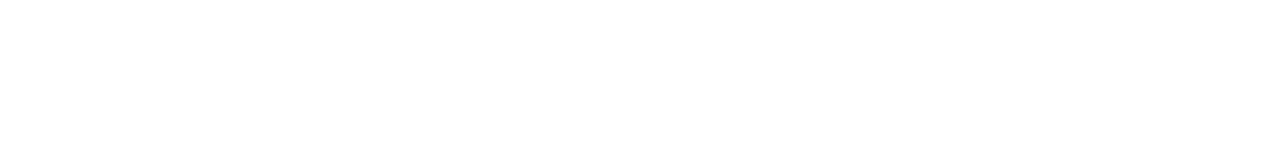
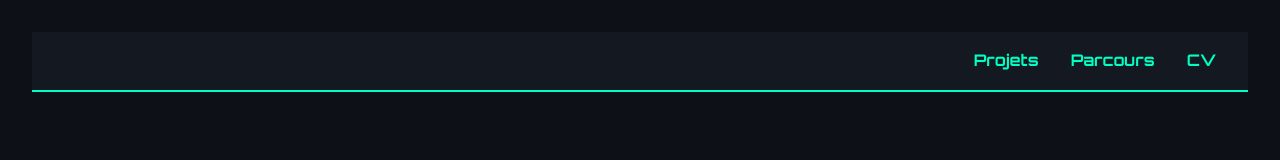
Before and after one commit to antooninho/portfolio, a plain HTML site: page index.html in a window 1280 px wide. Drawn offline with Linux system fonts and the light colour scheme.

Commit message:
portfolio

```diff
--- a/index.css
+++ b/index.css
@@ -0,0 +1,80 @@
+/* Import d'une police futuriste depuis Google Fonts */
+@import url('https://fonts.googleapis.com/css2?family=Orbitron:wght@400;700&display=swap');
+
+* {
+    margin: 0;
+    padding: 0;
+    box-sizing: border-box;
+}
+
+body {
+    font-family: 'Orbitron', sans-serif;
+    background-color: #0d1117;
+    color: #f0f6fc;
+    line-height: 1.6;
+    padding: 2rem;
+}
+
+/* Header */
+header {
+    background: rgba(20, 25, 35, 0.9);
+    border-bottom: 2px solid #00ffc3;
+    padding: 1rem 2rem;
+    display: flex;
+    justify-content: flex-end;
+    gap: 2rem;
+    position: sticky;
+    top: 0;
+    z-index: 1000;
+}
+
+/* Liens du header */
+header li {
+    list-style: none;
+}
+
+header a {
+    color: #00ffc3;
+    text-decoration: none;
+    font-weight: bold;
+    position: relative;
+    transition: color 0.3s ease;
+}
+
+header a::after {
+    content: "";
+    position: absolute;
+    bottom: -5px;
+    left: 0;
+    width: 100%;
+    height: 2px;
+    background-color: #00ffc3;
+    transform: scaleX(0);
+    transition: transform 0.3s ease;
+    transform-origin: right;
+}
+
+header a:hover::after {
+    transform: scaleX(1);
+    transform-origin: left;
+}
+
+header a:hover {
+    color: #1f6feb;
+}
+
+/* Animation d'entrée futuriste */
+@keyframes fadeInUp {
+    0% {
+        opacity: 0;
+        transform: translateY(20px);
+    }
+    100% {
+        opacity: 1;
+        transform: translateY(0);
+    }
+}
+
+body {
+    animation: fadeInUp 0.8s ease-in-out;
+}
--- a/index.html
+++ b/index.html
@@ -1,11 +1,16 @@
 <!DOCTYPE html>
 <html lang="en">
 <head>
+    <link rel="stylesheet" href="index.css">
     <meta charset="UTF-8">
     <meta name="viewport" content="width=device-width, initial-scale=1.0">
     <title>Document</title>
 </head>
 <body>
-
+    <header>
+        <li><a href="projet.html">Projets</a></li>
+        <li><a href="parcours.html">Parcours</a></li>
+        <li><a href="CV.html">CV</a></li>
+    </header>
 </body>
 </html>
```
